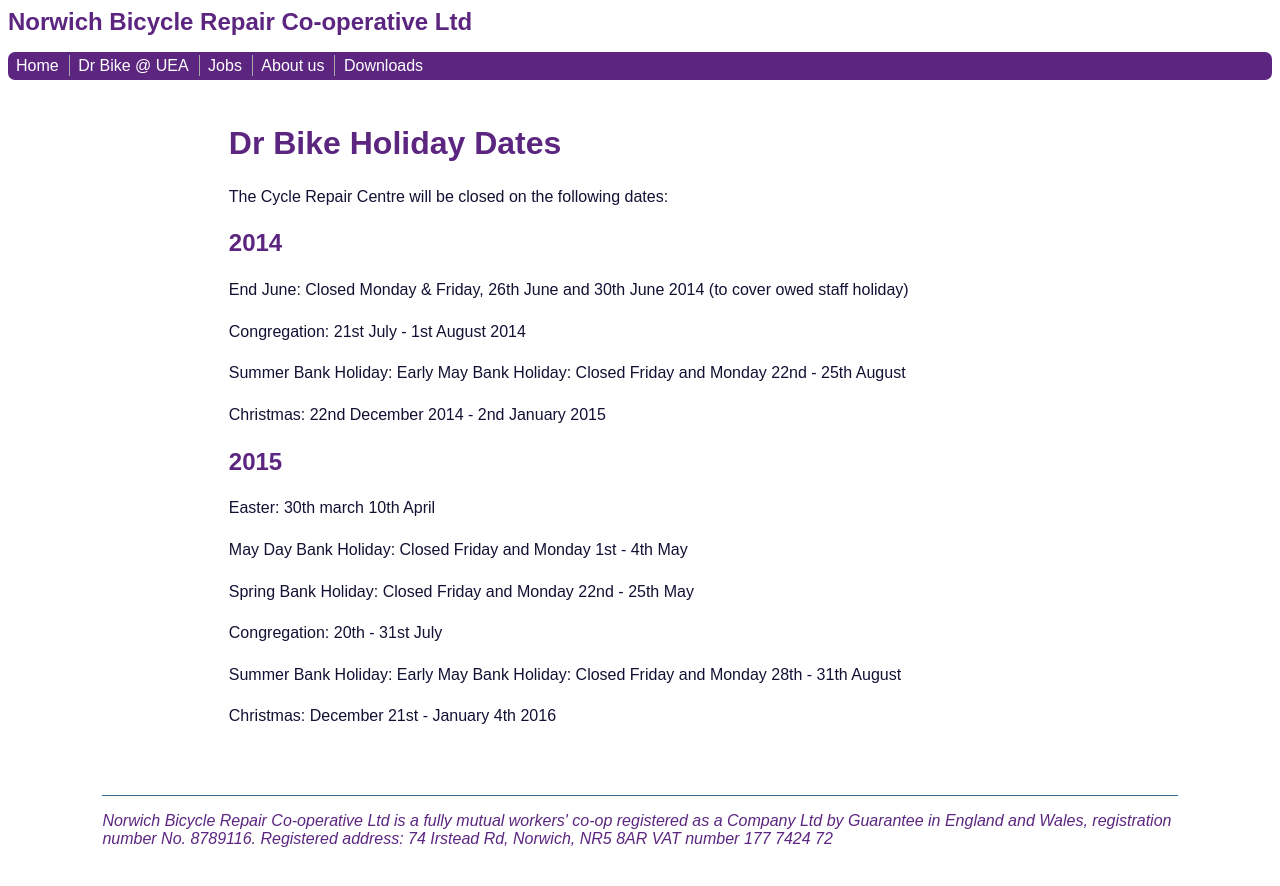
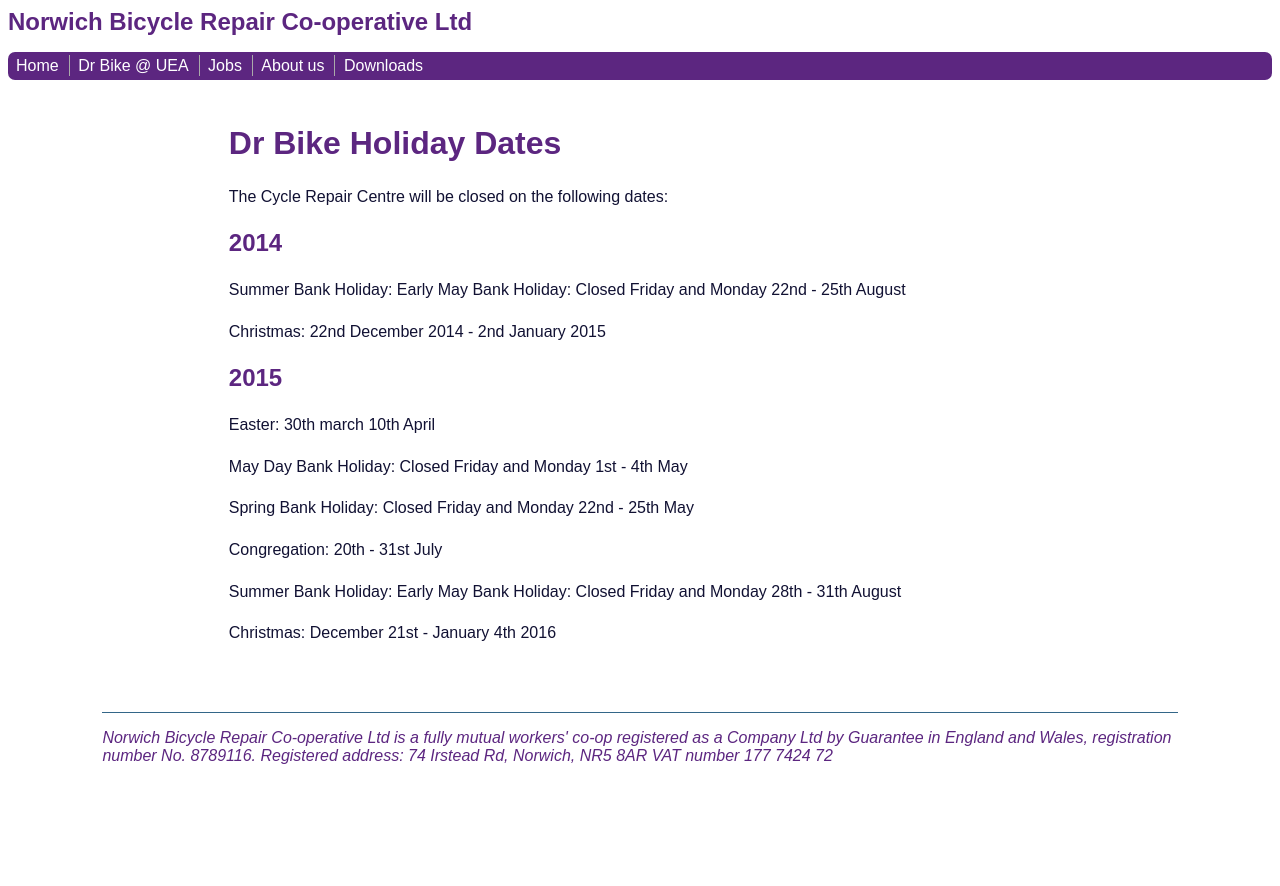
Before and after one commit to norwichbicyclerepaircooperative/norwichbicyclerepaircooperative.github.io, a Jekyll site: the page built from holiday-dates/index.md, in a window 1280 px wide. Shown: the top 886 px of the page. Built offline with Jekyll 4.4.1, drawn with Linux system fonts in a browser that asks for light colours.

Commit message:
Update index.md

```diff
--- a/holiday-dates/index.md
+++ b/holiday-dates/index.md
@@ -8,10 +8,6 @@
 The Cycle Repair Centre will be closed on the following dates:
 
 ## 2014
-
-End June: Closed Monday & Friday, 26th June and 30th June 2014 (to cover owed staff holiday)
-
-Congregation: 21st July - 1st August 2014
 
 Summer Bank Holiday: Early May Bank Holiday: Closed Friday and Monday 22nd - 25th August
 
```
